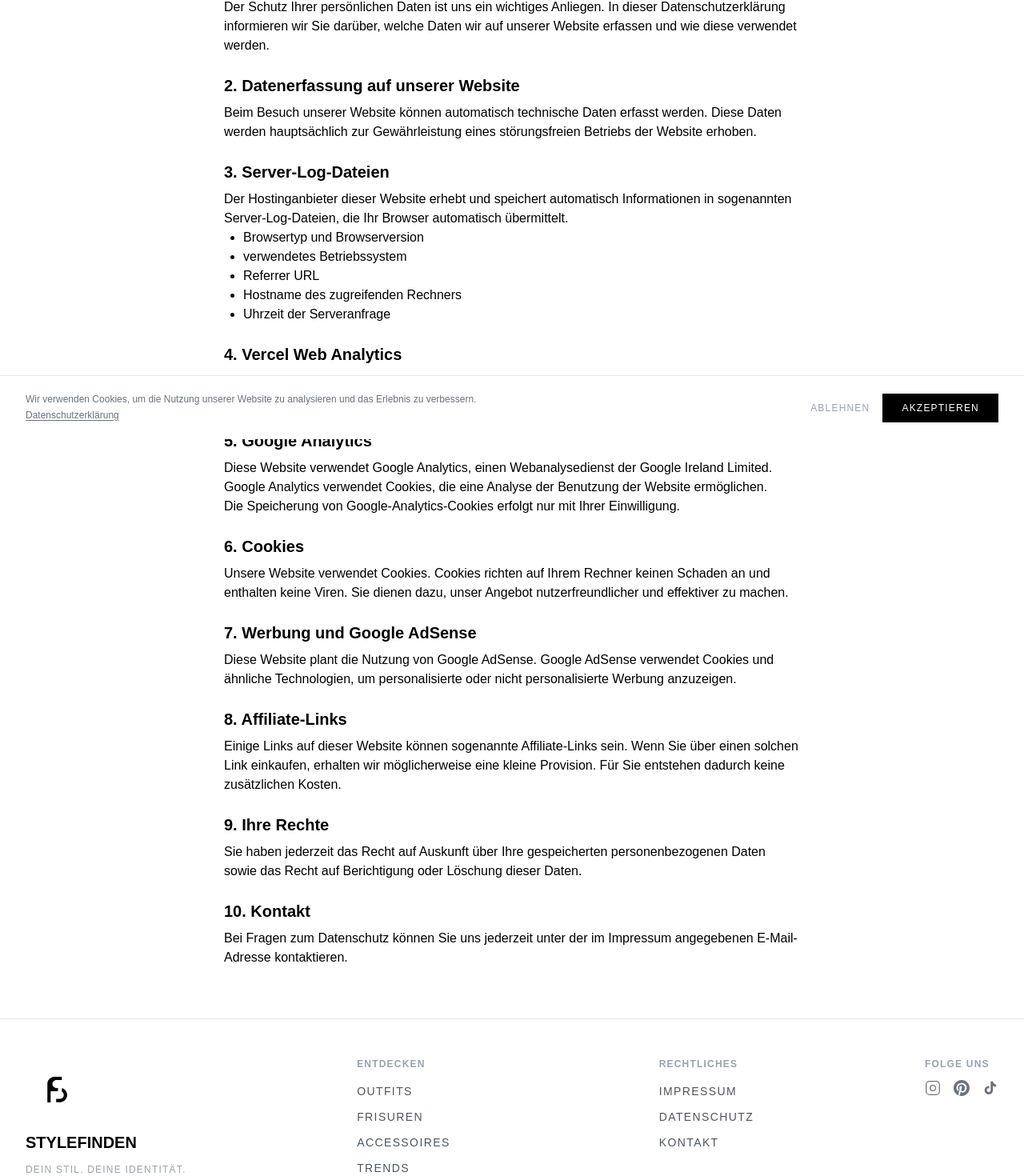
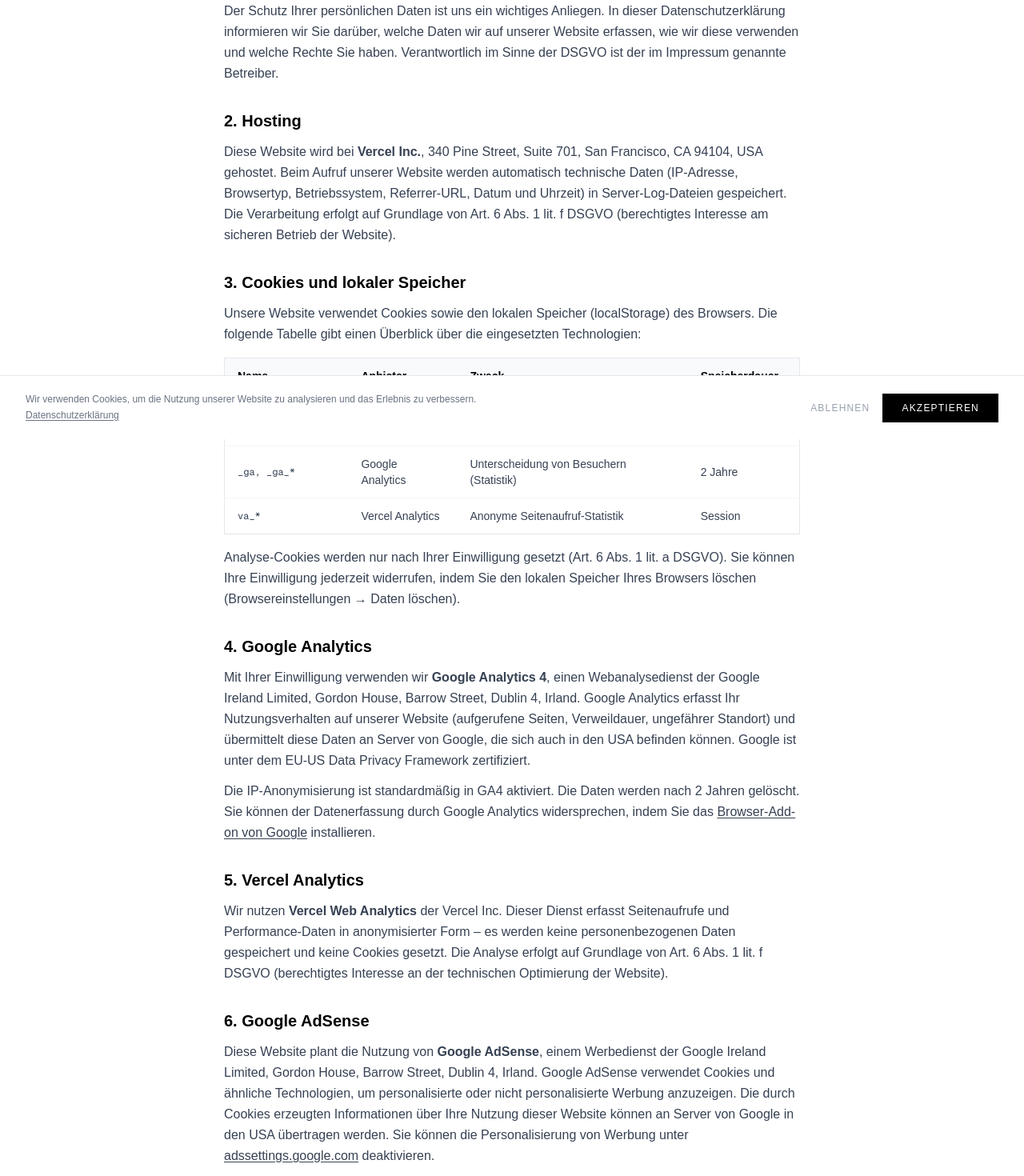
Before and after one commit to qrphy/stylefinden, a Next.js app: page /datenschutz in a window 1280 px wide. Shown: the part 251-1721 px from the top of the page at 80% size. Built offline with nearby package versions, Linux system fonts and the light colour scheme.

Commit message:
feat(legal): update Datenschutz with cookie table, AdSense and affiliate sections

```diff
--- a/src/app/datenschutz/page.tsx
+++ b/src/app/datenschutz/page.tsx
@@ -1,92 +1,167 @@
+import type { Metadata } from "next"
+
+export const metadata: Metadata = {
+  title: "Datenschutzerklärung",
+  description: "Datenschutzerklärung von Stylefinden – Informationen zur Datenverarbeitung, Cookies und Ihren Rechten.",
+}
+
 export default function DatenschutzPage() {
-    return (
-      <main className="max-w-3xl mx-auto px-6 py-16">
-        <h1 className="text-3xl font-bold mb-8">Datenschutzerklärung</h1>
+  return (
+    <main className="max-w-3xl mx-auto px-6 py-16">
+      <h1 className="text-3xl font-bold mb-8">Datenschutzerklärung</h1>
 
-        <h2 className="text-xl font-semibold mt-6 mb-2">1. Allgemeine Hinweise</h2>
-        <p>
-          Der Schutz Ihrer persönlichen Daten ist uns ein wichtiges Anliegen.
-          In dieser Datenschutzerklärung informieren wir Sie darüber, welche
-          Daten wir auf unserer Website erfassen und wie diese verwendet werden.
-        </p>
+      <h2 className="text-xl font-semibold mt-8 mb-3">1. Allgemeine Hinweise</h2>
+      <p className="text-gray-700 leading-relaxed">
+        Der Schutz Ihrer persönlichen Daten ist uns ein wichtiges Anliegen. In dieser
+        Datenschutzerklärung informieren wir Sie darüber, welche Daten wir auf unserer
+        Website erfassen, wie wir diese verwenden und welche Rechte Sie haben.
+        Verantwortlich im Sinne der DSGVO ist der im Impressum genannte Betreiber.
+      </p>
 
-        <h2 className="text-xl font-semibold mt-6 mb-2">
-          2. Datenerfassung auf unserer Website
-        </h2>
-        <p>
-          Beim Besuch unserer Website können automatisch technische Daten
-          erfasst werden. Diese Daten werden hauptsächlich zur Gewährleistung
-          eines störungsfreien Betriebs der Website erhoben.
-        </p>
+      <h2 className="text-xl font-semibold mt-8 mb-3">2. Hosting</h2>
+      <p className="text-gray-700 leading-relaxed">
+        Diese Website wird bei <strong>Vercel Inc.</strong>, 340 Pine Street, Suite 701,
+        San Francisco, CA 94104, USA gehostet. Beim Aufruf unserer Website werden
+        automatisch technische Daten (IP-Adresse, Browsertyp, Betriebssystem,
+        Referrer-URL, Datum und Uhrzeit) in Server-Log-Dateien gespeichert.
+        Die Verarbeitung erfolgt auf Grundlage von Art. 6 Abs. 1 lit. f DSGVO
+        (berechtigtes Interesse am sicheren Betrieb der Website).
+      </p>
 
-        <h2 className="text-xl font-semibold mt-6 mb-2">3. Server-Log-Dateien</h2>
-        <p>
-          Der Hostinganbieter dieser Website erhebt und speichert automatisch
-          Informationen in sogenannten Server-Log-Dateien, die Ihr Browser
-          automatisch übermittelt.
-        </p>
+      <h2 className="text-xl font-semibold mt-8 mb-3">3. Cookies und lokaler Speicher</h2>
+      <p className="text-gray-700 leading-relaxed mb-4">
+        Unsere Website verwendet Cookies sowie den lokalen Speicher (localStorage)
+        des Browsers. Die folgende Tabelle gibt einen Überblick über die eingesetzten
+        Technologien:
+      </p>
 
-        <ul className="list-disc pl-6">
-          <li>Browsertyp und Browserversion</li>
-          <li>verwendetes Betriebssystem</li>
-          <li>Referrer URL</li>
-          <li>Hostname des zugreifenden Rechners</li>
-          <li>Uhrzeit der Serveranfrage</li>
-        </ul>
+      <div className="overflow-x-auto">
+        <table className="w-full text-sm border border-gray-200">
+          <thead className="bg-gray-50">
+            <tr>
+              <th className="text-left px-4 py-3 border-b border-gray-200 font-semibold">Name</th>
+              <th className="text-left px-4 py-3 border-b border-gray-200 font-semibold">Anbieter</th>
+              <th className="text-left px-4 py-3 border-b border-gray-200 font-semibold">Zweck</th>
+              <th className="text-left px-4 py-3 border-b border-gray-200 font-semibold">Speicherdauer</th>
+            </tr>
+          </thead>
+          <tbody className="text-gray-700">
+            <tr className="border-b border-gray-100">
+              <td className="px-4 py-3 font-mono text-xs">sf_cookie_consent</td>
+              <td className="px-4 py-3">Stylefinden</td>
+              <td className="px-4 py-3">Speichert Ihre Cookie-Einwilligung</td>
+              <td className="px-4 py-3">Bis zur Löschung</td>
+            </tr>
+            <tr className="border-b border-gray-100">
+              <td className="px-4 py-3 font-mono text-xs">_ga, _ga_*</td>
+              <td className="px-4 py-3">Google Analytics</td>
+              <td className="px-4 py-3">Unterscheidung von Besuchern (Statistik)</td>
+              <td className="px-4 py-3">2 Jahre</td>
+            </tr>
+            <tr>
+              <td className="px-4 py-3 font-mono text-xs">va_*</td>
+              <td className="px-4 py-3">Vercel Analytics</td>
+              <td className="px-4 py-3">Anonyme Seitenaufruf-Statistik</td>
+              <td className="px-4 py-3">Session</td>
+            </tr>
+          </tbody>
+        </table>
+      </div>
 
-        <h2 className="text-xl font-semibold mt-6 mb-2">4. Vercel Web Analytics</h2>
-        <p>
-          Diese Website verwendet Vercel Web Analytics, einen Analysedienst der
-          Vercel Inc. Die Analyse erfolgt anonymisiert und dient ausschließlich
-          der Verbesserung unserer Website.
-        </p>
+      <p className="text-gray-700 leading-relaxed mt-4">
+        Analyse-Cookies werden nur nach Ihrer Einwilligung gesetzt (Art. 6 Abs. 1 lit. a DSGVO).
+        Sie können Ihre Einwilligung jederzeit widerrufen, indem Sie den lokalen Speicher
+        Ihres Browsers löschen (Browsereinstellungen → Daten löschen).
+      </p>
 
-        <h2 className="text-xl font-semibold mt-6 mb-2">5. Google Analytics</h2>
-        <p>
-          Diese Website verwendet Google Analytics, einen Webanalysedienst der
-          Google Ireland Limited. Google Analytics verwendet Cookies, die eine
-          Analyse der Benutzung der Website ermöglichen.
-        </p>
+      <h2 className="text-xl font-semibold mt-8 mb-3">4. Google Analytics</h2>
+      <p className="text-gray-700 leading-relaxed">
+        Mit Ihrer Einwilligung verwenden wir <strong>Google Analytics 4</strong>, einen
+        Webanalysedienst der Google Ireland Limited, Gordon House, Barrow Street,
+        Dublin 4, Irland. Google Analytics erfasst Ihr Nutzungsverhalten auf unserer
+        Website (aufgerufene Seiten, Verweildauer, ungefährer Standort) und übermittelt
+        diese Daten an Server von Google, die sich auch in den USA befinden können.
+        Google ist unter dem EU-US Data Privacy Framework zertifiziert.
+      </p>
+      <p className="text-gray-700 leading-relaxed mt-3">
+        Die IP-Anonymisierung ist standardmäßig in GA4 aktiviert. Die Daten werden
+        nach 2 Jahren gelöscht. Sie können der Datenerfassung durch Google Analytics
+        widersprechen, indem Sie das{" "}
+        <a
+          href="https://tools.google.com/dlpage/gaoptout"
+          target="_blank"
+          rel="noopener noreferrer"
+          className="underline underline-offset-2 hover:text-black transition-colors"
+        >
+          Browser-Add-on von Google
+        </a>{" "}
+        installieren.
+      </p>
 
-        <p>
-          Die Speicherung von Google-Analytics-Cookies erfolgt nur mit Ihrer
-          Einwilligung.
-        </p>
+      <h2 className="text-xl font-semibold mt-8 mb-3">5. Vercel Analytics</h2>
+      <p className="text-gray-700 leading-relaxed">
+        Wir nutzen <strong>Vercel Web Analytics</strong> der Vercel Inc. Dieser Dienst
+        erfasst Seitenaufrufe und Performance-Daten in anonymisierter Form – es werden
+        keine personenbezogenen Daten gespeichert und keine Cookies gesetzt.
+        Die Analyse erfolgt auf Grundlage von Art. 6 Abs. 1 lit. f DSGVO
+        (berechtigtes Interesse an der technischen Optimierung der Website).
+      </p>
 
-        <h2 className="text-xl font-semibold mt-6 mb-2">6. Cookies</h2>
-        <p>
-          Unsere Website verwendet Cookies. Cookies richten auf Ihrem Rechner
-          keinen Schaden an und enthalten keine Viren. Sie dienen dazu, unser
-          Angebot nutzerfreundlicher und effektiver zu machen.
-        </p>
+      <h2 className="text-xl font-semibold mt-8 mb-3">6. Google AdSense</h2>
+      <p className="text-gray-700 leading-relaxed">
+        Diese Website plant die Nutzung von <strong>Google AdSense</strong>, einem
+        Werbedienst der Google Ireland Limited, Gordon House, Barrow Street, Dublin 4,
+        Irland. Google AdSense verwendet Cookies und ähnliche Technologien, um
+        personalisierte oder nicht personalisierte Werbung anzuzeigen. Die durch
+        Cookies erzeugten Informationen über Ihre Nutzung dieser Website können an
+        Server von Google in den USA übertragen werden. Sie können die Personalisierung
+        von Werbung unter{" "}
+        <a
+          href="https://adssettings.google.com"
+          target="_blank"
+          rel="noopener noreferrer"
+          className="underline underline-offset-2 hover:text-black transition-colors"
+        >
+          adssettings.google.com
+        </a>{" "}
+        deaktivieren.
+      </p>
 
-        <h2 className="text-xl font-semibold mt-6 mb-2">7. Werbung und Google AdSense</h2>
-        <p>
-          Diese Website plant die Nutzung von Google AdSense. Google AdSense
-          verwendet Cookies und ähnliche Technologien, um personalisierte oder
-          nicht personalisierte Werbung anzuzeigen.
-        </p>
+      <h2 className="text-xl font-semibold mt-8 mb-3">7. Affiliate-Links</h2>
+      <p className="text-gray-700 leading-relaxed">
+        Diese Website enthält bzw. plant die Einbindung von Affiliate-Links. Wenn Sie
+        über einen solchen Link einen Kauf tätigen, erhalten wir eine Provision des
+        Anbieters. Für Sie entstehen dadurch keine zusätzlichen Kosten. Affiliate-Links
+        sind als Werbung oder Partnerlink gekennzeichnet. Durch das Anklicken eines
+        Affiliate-Links können Cookies des jeweiligen Anbieters in Ihrem Browser
+        gesetzt werden, die Ihrem Besuch zugeordnet werden.
+      </p>
 
-        <h2 className="text-xl font-semibold mt-6 mb-2">8. Affiliate-Links</h2>
-        <p>
-          Einige Links auf dieser Website können sogenannte Affiliate-Links sein.
-          Wenn Sie über einen solchen Link einkaufen, erhalten wir möglicherweise
-          eine kleine Provision. Für Sie entstehen dadurch keine zusätzlichen
-          Kosten.
-        </p>
+      <h2 className="text-xl font-semibold mt-8 mb-3">8. Ihre Rechte</h2>
+      <p className="text-gray-700 leading-relaxed mb-3">
+        Sie haben gegenüber uns folgende Rechte hinsichtlich Ihrer personenbezogenen Daten:
+      </p>
+      <ul className="list-disc pl-6 text-gray-700 space-y-1">
+        <li>Recht auf Auskunft (Art. 15 DSGVO)</li>
+        <li>Recht auf Berichtigung (Art. 16 DSGVO)</li>
+        <li>Recht auf Löschung (Art. 17 DSGVO)</li>
+        <li>Recht auf Einschränkung der Verarbeitung (Art. 18 DSGVO)</li>
+        <li>Recht auf Datenübertragbarkeit (Art. 20 DSGVO)</li>
+        <li>Recht auf Widerspruch gegen die Verarbeitung (Art. 21 DSGVO)</li>
+        <li>Recht auf Widerruf einer erteilten Einwilligung (Art. 7 Abs. 3 DSGVO)</li>
+        <li>Beschwerderecht bei der zuständigen Datenschutz-Aufsichtsbehörde (Art. 77 DSGVO)</li>
+      </ul>
 
-        <h2 className="text-xl font-semibold mt-6 mb-2">9. Ihre Rechte</h2>
-        <p>
-          Sie haben jederzeit das Recht auf Auskunft über Ihre gespeicherten
-          personenbezogenen Daten sowie das Recht auf Berichtigung oder Löschung
-          dieser Daten.
-        </p>
+      <h2 className="text-xl font-semibold mt-8 mb-3">9. Kontakt</h2>
+      <p className="text-gray-700 leading-relaxed">
+        Bei Fragen zum Datenschutz wenden Sie sich bitte an die im{" "}
+        <a href="/impressum" className="underline underline-offset-2 hover:text-black transition-colors">
+          Impressum
+        </a>{" "}
+        angegebene E-Mail-Adresse.
+      </p>
 
-        <h2 className="text-xl font-semibold mt-6 mb-2">10. Kontakt</h2>
-        <p>
-          Bei Fragen zum Datenschutz können Sie uns jederzeit unter der im
-          Impressum angegebenen E-Mail-Adresse kontaktieren.
-        </p>
-      </main>
-    )
-  }
+      <p className="text-xs text-gray-400 mt-12">Stand: {new Date().getFullYear()}</p>
+    </main>
+  )
+}
--- a/src/app/impressum/page.tsx
+++ b/src/app/impressum/page.tsx
@@ -1,6 +1,6 @@
 export default function ImpressumPage() {
     return (
-      <main style={{ maxWidth: "800px", margin: "0 auto", padding: "40px" }}>
+      <main style={{ maxWidth: "600px", margin: "0 auto", padding: "40px", fontSize: "16px"}}>
         <h1>Impressum</h1>
 
         <h2>Angaben gemäß §5 TMG</h2>
```
